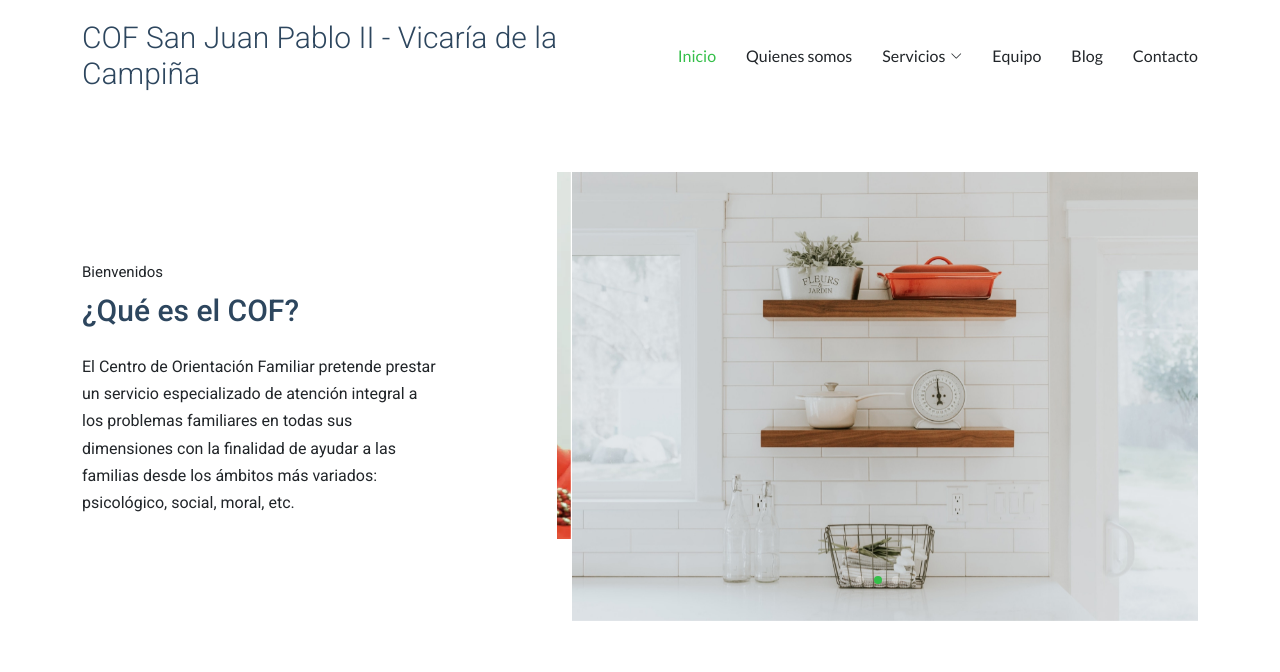
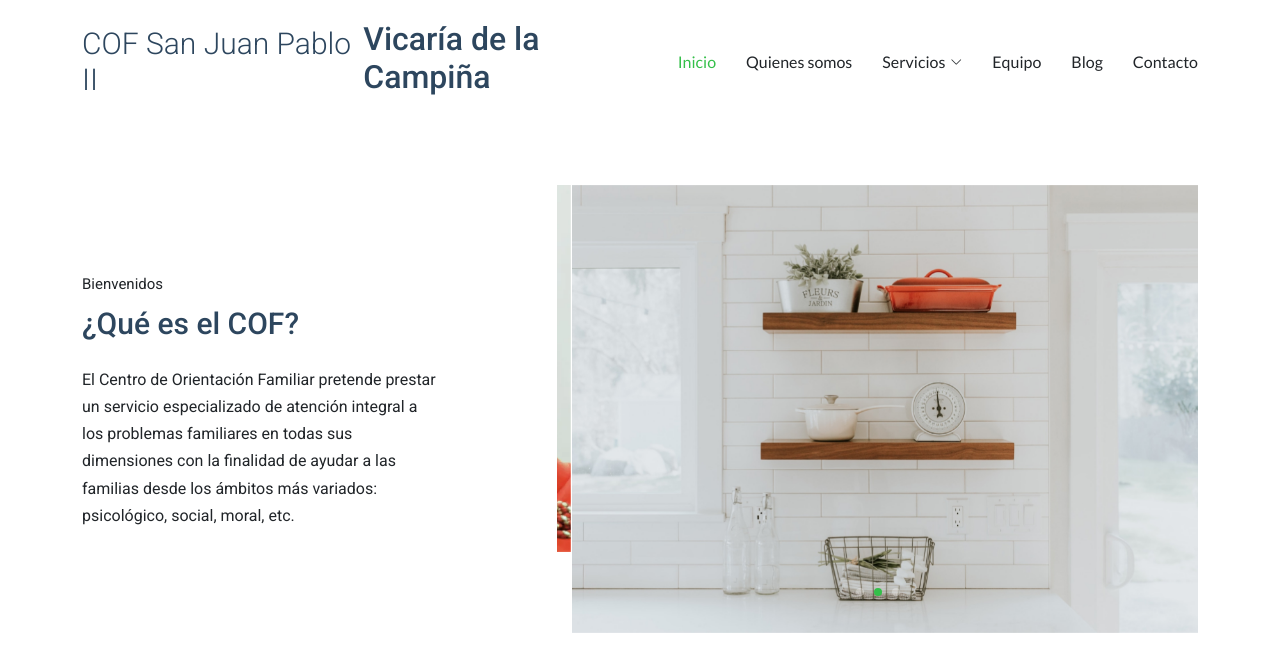
Before and after one commit to coflucena/main, a plain HTML site: page index.html in a window 1280 px wide. Drawn offline with Linux system fonts and the light colour scheme.

Commit message:
Update index.html

```diff
--- a/index.html
+++ b/index.html
@@ -44,7 +44,8 @@
       <a href="index.html" class="logo d-flex align-items-center">
         <!-- Uncomment the line below if you also wish to use an image logo -->
         <!-- <img src="assets/img/logo.png" alt=""> -->
-        <h1 class="sitename">COF San Juan Pablo II - Vicaría de la Campiña</h1>
+        <h1 class="sitename">COF San Juan Pablo II</h1>
+        <h2 class="sitename">Vicaría de la Campiña</h2>
       </a>
 
       <nav id="navmenu" class="navmenu">
```
